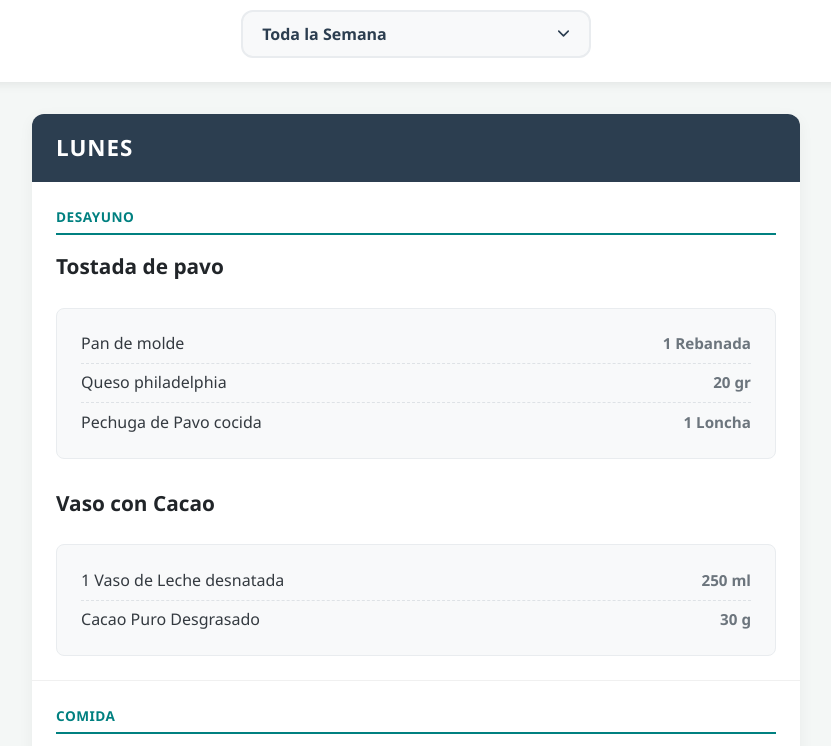
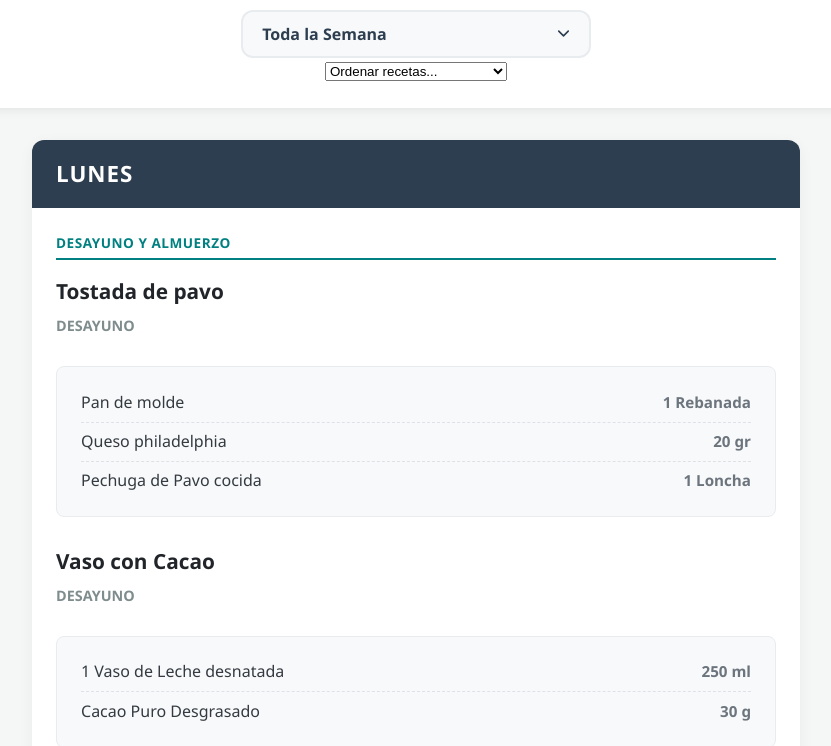
Before and after one commit to pablocebri100/dieta_rocio, a plain HTML site: page index.html in a window 1280 px wide. Shown: the part 73-819 px from the top of the page, without its empty margins (224-1055 px from the left). Drawn offline with Linux system fonts and the light colour scheme.

Commit message:
info calorias y ordenar

```diff
--- a/app.js
+++ b/app.js
@@ -1,11 +1,18 @@
 document.addEventListener('DOMContentLoaded', () => {
     const contenedorMenu = document.getElementById('contenedor-menu');
     const filtroDias = document.getElementById('filtro-dias');
+    const selectorOrden = document.getElementById('selectorOrden');
 
     let datosMenu = [];
 
     const ordenDias = ["LUNES", "MARTES", "MIERCOLES", "JUEVES", "VIERNES", "SABADO", "DOMINGO"];
-    const ordenComidas = ["DESAYUNO", "COMIDA", "MERIENDA", "CENA"];
+
+    const seccionesVisibles = [
+        { titulo: "DESAYUNO Y ALMUERZO", tipos: ["DESAYUNO", "ALMUERZO"] },
+        { titulo: "COMIDA", tipos: ["COMIDA"] },
+        { titulo: "MERIENDA", tipos: ["MERIENDA"] },
+        { titulo: "CENA", tipos: ["CENA"] }
+    ];
 
     fetch('menu.json')
         .then(response => {
@@ -14,20 +21,161 @@ document.addEventListener('DOMContentLoaded', () => {
         })
         .then(data => {
             datosMenu = data;
-            renderizarMenu('TODOS');
+            renderizarMenu();
         })
         .catch(error => {
             console.error('Error:', error);
             contenedorMenu.innerHTML = `<p style="text-align:center; padding: 2rem;">Error al cargar el menú. Asegúrate de ejecutar un servidor local.</p>`;
         });
 
-    filtroDias.addEventListener('change', (e) => {
-        renderizarMenu(e.target.value);
-    });
+    filtroDias.addEventListener('change', renderizarMenu);
+    selectorOrden.addEventListener('change', renderizarMenu);
 
-    function renderizarMenu(diaSeleccionado) {
+    function crearTarjetaPlato(plato) {
+        const platoContenedor = document.createElement('div');
+        platoContenedor.className = 'plato-contenedor';
+
+        const platoHeader = document.createElement('div');
+        platoHeader.className = 'plato-header';
+
+        if (plato.imagen && !plato.imagen.includes('imagen_no_encontrada')) {
+            const img = document.createElement('img');
+            img.className = 'plato-img';
+            img.src = plato.imagen;
+            img.alt = plato.nombre;
+            img.onerror = () => img.style.display = 'none';
+            platoHeader.appendChild(img);
+        }
+
+        const platoInfo = document.createElement('div');
+        platoInfo.className = 'plato-info';
+
+        const platoTitulo = document.createElement('h3');
+        platoTitulo.className = 'plato-titulo';
+        platoTitulo.textContent = plato.nombre;
+        platoInfo.appendChild(platoTitulo);
+
+        // Inyección de Macros y Tipo
+        const etiquetasContenedor = document.createElement('div');
+        etiquetasContenedor.className = 'etiquetas-info';
+        etiquetasContenedor.style.display = 'flex';
+        etiquetasContenedor.style.gap = '10px';
+        etiquetasContenedor.style.marginBottom = '10px';
+        etiquetasContenedor.style.flexWrap = 'wrap';
+        etiquetasContenedor.style.fontSize = '0.9em';
+
+        const etiquetaTipo = document.createElement('span');
+        etiquetaTipo.textContent = (plato.tipo || 'OTRO').toUpperCase();
+        etiquetaTipo.style.fontWeight = 'bold';
+        etiquetaTipo.style.color = '#7f8c8d';
+        etiquetasContenedor.appendChild(etiquetaTipo);
+
+        // Solo se crea y añade la etiqueta si existen las kcal
+        if (plato.kcal_totales) {
+            const etiquetaKcal = document.createElement('span');
+            etiquetaKcal.textContent = `${plato.kcal_totales} kcal`;
+            etiquetaKcal.style.fontWeight = 'bold';
+            etiquetasContenedor.appendChild(etiquetaKcal);
+        }
+
+        // Solo se crea y añade la etiqueta si existen las proteínas
+        if (plato.proteina_total) {
+            const etiquetaProt = document.createElement('span');
+            etiquetaProt.textContent = `${plato.proteina_total}g Prot`;
+            etiquetaProt.style.fontWeight = 'bold';
+            etiquetasContenedor.appendChild(etiquetaProt);
+        }
+
+        platoInfo.appendChild(etiquetasContenedor);
+
+        if (plato.enlace_tiktok) {
+            const btnTiktok = document.createElement('a');
+            btnTiktok.className = 'btn-tiktok';
+            btnTiktok.href = plato.enlace_tiktok;
+            btnTiktok.target = '_blank';
+            btnTiktok.textContent = 'Ver TikTok';
+            platoInfo.appendChild(btnTiktok);
+        }
+
+        platoHeader.appendChild(platoInfo);
+        platoContenedor.appendChild(platoHeader);
+
+        if (plato.ingredientes && plato.ingredientes.length > 0) {
+            const listaIngredientes = document.createElement('ul');
+            listaIngredientes.className = 'ingredientes-lista';
+
+            plato.ingredientes.forEach(ing => {
+                const li = document.createElement('li');
+                li.className = 'ingrediente-item';
+
+                const spanNombre = document.createElement('span');
+                spanNombre.className = 'ing-nombre';
+                spanNombre.textContent = ing.ingrediente;
+
+                const spanCantidad = document.createElement('span');
+                spanCantidad.className = 'ing-cantidad';
+                spanCantidad.textContent = ing.cantidad || '';
+
+                li.appendChild(spanNombre);
+                li.appendChild(spanCantidad);
+                listaIngredientes.appendChild(li);
+            });
+            platoContenedor.appendChild(listaIngredientes);
+        }
+
+        return platoContenedor;
+    }
+
+    function renderizarMenu() {
+        const diaSeleccionado = filtroDias.value;
+        const criterioOrden = selectorOrden.value;
+
         contenedorMenu.innerHTML = '';
 
+        // 1. MODO ORDENAMIENTO: Lista plana exclusiva para COMIDA y CENA
+        if (criterioOrden !== 'defecto') {
+            let recetasFiltradas = datosMenu.filter(p => {
+                const tipo = p.tipo ? p.tipo.toUpperCase() : "";
+                return tipo === "COMIDA" || tipo === "CENA";
+            });
+
+            if (diaSeleccionado !== 'TODOS') {
+                recetasFiltradas = recetasFiltradas.filter(p => p.dias && p.dias.includes(diaSeleccionado));
+            }
+
+            if (criterioOrden === 'kcal_asc') {
+                recetasFiltradas.sort((a, b) => (a.kcal_totales || 99999) - (b.kcal_totales || 99999));
+            } else if (criterioOrden === 'prot_desc') {
+                recetasFiltradas.sort((a, b) => (b.proteina_total || 0) - (a.proteina_total || 0));
+            }
+
+            const contenedorPlano = document.createElement('div');
+            contenedorPlano.className = 'dia-card';
+
+            const tituloLista = document.createElement('h2');
+            tituloLista.className = 'dia-titulo';
+
+            const textoOrden = criterioOrden === 'kcal_asc' ? 'Calorías (Menor a Mayor)' : 'Proteínas (Mayor a Menor)';
+            tituloLista.textContent = `Comidas y Cenas ordenadas por ${textoOrden}`;
+
+            contenedorPlano.appendChild(tituloLista);
+
+            const recetasUnicas = Array.from(new Set(recetasFiltradas.map(a => a.id)))
+                .map(id => recetasFiltradas.find(a => a.id === id));
+
+            recetasUnicas.forEach(plato => {
+                contenedorPlano.appendChild(crearTarjetaPlato(plato));
+            });
+
+            if(recetasUnicas.length === 0) {
+                contenedorPlano.innerHTML += '<p style="padding:15px">No hay comidas ni cenas para mostrar.</p>';
+            }
+
+            contenedorMenu.appendChild(contenedorPlano);
+            return;
+        }
+
+        // 2. MODO CALENDARIO: Agrupado por días y secciones
         const menuAgrupado = {};
         ordenDias.forEach(dia => menuAgrupado[dia] = []);
 
@@ -55,84 +203,30 @@ document.addEventListener('DOMContentLoaded', () => {
             tituloDia.textContent = dia;
             diaCard.appendChild(tituloDia);
 
-            // Agrupar por TIPO de comida (Desayuno, Comida, etc.)
-            ordenComidas.forEach(tipoActual => {
-                // Filtramos todos los platos de este día que correspondan a este tipo
-                const platosDeEsteTipo = platosDelDia.filter(p => p.tipo === tipoActual);
+            seccionesVisibles.forEach(seccion => {
+                const platosDeEstaSeccion = platosDelDia.filter(p => {
+                    const tipoPlato = p.tipo ? p.tipo.toUpperCase() : "";
+                    return seccion.tipos.includes(tipoPlato);
+                });
 
-                if (platosDeEsteTipo.length === 0) return; // Si no hay platos de este tipo, saltamos
+                if (platosDeEstaSeccion.length === 0) return;
 
-                // Crear la sección de la comida (Solo aparece una vez por tipo)
+                platosDeEstaSeccion.sort((a, b) => {
+                    const tipoA = a.tipo ? a.tipo.toUpperCase() : "";
+                    const tipoB = b.tipo ? b.tipo.toUpperCase() : "";
+                    return seccion.tipos.indexOf(tipoA) - seccion.tipos.indexOf(tipoB);
+                });
+
                 const comidaSeccion = document.createElement('div');
                 comidaSeccion.className = 'comida-seccion';
 
                 const tipoEtiqueta = document.createElement('span');
                 tipoEtiqueta.className = 'tipo-comida';
-                tipoEtiqueta.textContent = tipoActual;
+                tipoEtiqueta.textContent = seccion.titulo;
                 comidaSeccion.appendChild(tipoEtiqueta);
 
-                // Imprimir cada plato dentro de esta sección
-                platosDeEsteTipo.forEach(plato => {
-                    const platoContenedor = document.createElement('div');
-                    platoContenedor.className = 'plato-contenedor';
-
-                    const platoHeader = document.createElement('div');
-                    platoHeader.className = 'plato-header';
-
-                    const platoInfo = document.createElement('div');
-                    platoInfo.className = 'plato-info';
-
-                    const platoTitulo = document.createElement('h3');
-                    platoTitulo.className = 'plato-titulo';
-                    platoTitulo.textContent = plato.nombre;
-                    platoInfo.appendChild(platoTitulo);
-
-                    if (plato.enlace_tiktok) {
-                        const btnTiktok = document.createElement('a');
-                        btnTiktok.className = 'btn-tiktok';
-                        btnTiktok.href = plato.enlace_tiktok;
-                        btnTiktok.target = '_blank';
-                        btnTiktok.textContent = 'Ver TikTok';
-                        platoInfo.appendChild(btnTiktok);
-                    }
-
-                    platoHeader.appendChild(platoInfo);
-                    if (plato.imagen && !plato.imagen.includes('imagen_no_encontrada')) {
-                        const img = document.createElement('img');
-                        img.className = 'plato-img';
-                        img.alt = plato.nombre;
-                        img.src = plato.imagen;
-                        img.onerror = () => img.style.display = 'none';
-                        platoHeader.appendChild(img);
-                    }
-
-
-                    platoContenedor.appendChild(platoHeader);
-
-                    if (plato.ingredientes && plato.ingredientes.length > 0) {
-                        const listaIngredientes = document.createElement('ul');
-                        listaIngredientes.className = 'ingredientes-lista';
-
-                        plato.ingredientes.forEach(ing => {
-                            const li = document.createElement('li');
-                            li.className = 'ingrediente-item';
-
-                            const spanNombre = document.createElement('span');
-                            spanNombre.className = 'ing-nombre';
-                            spanNombre.textContent = ing.ingrediente;
-
-                            const spanCantidad = document.createElement('span');
-                            spanCantidad.className = 'ing-cantidad';
-                            spanCantidad.textContent = ing.cantidad || '';
-
-                            li.appendChild(spanNombre);
-                            li.appendChild(spanCantidad);
-                            listaIngredientes.appendChild(li);
-                        });
-                        platoContenedor.appendChild(listaIngredientes);
-                    }
-
-                    comidaSeccion.appendChild(platoContenedor);
+                platosDeEstaSeccion.forEach(plato => {
+                    comidaSeccion.appendChild(crearTarjetaPlato(plato));
                 });
 
                 diaCard.appendChild(comidaSeccion);
--- a/index.html
+++ b/index.html
@@ -1,3 +1,8 @@
+<!--
+python -m http.server 8000
+http://localhost:8000
+-->
+
 <!DOCTYPE html>
 <html lang="es">
 <head>
@@ -21,6 +26,13 @@
                 <option value="DOMINGO">Domingo</option>
             </select>
         </div>
+        <div class="controles-orden">
+            <select id="selectorOrden">
+                <option value="defecto">Ordenar recetas...</option>
+                <option value="kcal_asc">Calorías (Menor a Mayor)</option>
+                <option value="prot_desc">Proteínas (Mayor a Menor)</option>
+            </select>
+        </div>
     </header>
 
     <main id="contenedor-menu">
--- a/menu.json
+++ b/menu.json
@@ -29,7 +29,11 @@
         ],
         "dias": [
             "SABADO"
-        ]
+        ],
+        "kcal_totales": 653.0,
+        "grasa_total": 19.28,
+        "carbohidratos_totales": 62.96,
+        "proteina_total": 53.5
     },
     {
         "id": 2,
@@ -53,7 +57,11 @@
         ],
         "dias": [
             "DOMINGO"
-        ]
+        ],
+        "kcal_totales": 670.0,
+        "grasa_total": 25.66,
+        "carbohidratos_totales": 61.97,
+        "proteina_total": 49.03
     },
     {
         "id": 3,
@@ -73,7 +81,11 @@
         ],
         "dias": [
             "DOMINGO"
-        ]
+        ],
+        "kcal_totales": 442.0,
+        "grasa_total": 11.88,
+        "carbohidratos_totales": 33.38,
+        "proteina_total": 48.12
     },
     {
         "id": 4,
@@ -109,7 +121,11 @@
         ],
         "dias": [
             "SABADO"
-        ]
+        ],
+        "kcal_totales": 565.0,
+        "grasa_total": 30.42,
+        "carbohidratos_totales": 33.26,
+        "proteina_total": 41.55
     },
     {
         "id": 5,
@@ -131,6 +147,10 @@
                 "cantidad": "70 gr"
             },
             {
+                "ingrediente": "Pechuga de pollo",
+                "cantidad": "130"
+            },
+            {
                 "ingrediente": "tomate frito",
                 "cantidad": "50 gr"
             },
@@ -145,7 +165,11 @@
         ],
         "dias": [
             "VIERNES"
-        ]
+        ],
+        "kcal_totales": 690.0,
+        "grasa_total": 33.97,
+        "carbohidratos_totales": 24.45,
+        "proteina_total": 66.63
     },
     {
         "id": 6,
@@ -173,7 +197,11 @@
         ],
         "dias": [
             "VIERNES"
-        ]
+        ],
+        "kcal_totales": 538.0,
+        "grasa_total": 24.54,
+        "carbohidratos_totales": 22.69,
+        "proteina_total": 54.3
     },
     {
         "id": 7,
@@ -201,7 +229,11 @@
         ],
         "dias": [
             "JUEVES"
-        ]
+        ],
+        "kcal_totales": 371.0,
+        "grasa_total": 15.69,
+        "carbohidratos_totales": 26.54,
+        "proteina_total": 30.54
     },
     {
         "id": 8,
@@ -229,7 +261,11 @@
         ],
         "dias": [
             "JUEVES"
-        ]
+        ],
+        "kcal_totales": 777.0,
+        "grasa_total": 29.53,
+        "carbohidratos_totales": 50.13,
+        "proteina_total": 74.29
     },
     {
         "id": 10,
@@ -261,7 +297,11 @@
         ],
         "dias": [
             "MIERCOLES"
-        ]
+        ],
+        "kcal_totales": 519.0,
+        "grasa_total": 14.09,
+        "carbohidratos_totales": 42.49,
+        "proteina_total": 58.04
     },
     {
         "id": 11,
@@ -289,7 +329,11 @@
         ],
         "dias": [
             "MIERCOLES"
-        ]
+        ],
+        "kcal_totales": 480.0,
+        "grasa_total": 20.66,
+        "carbohidratos_totales": 33.58,
+        "proteina_total": 38.63
     },
     {
         "id": 12,
@@ -317,7 +361,11 @@
         ],
         "dias": [
             "MARTES"
-        ]
+        ],
+        "kcal_totales": 541.0,
+        "grasa_total": 13.47,
+        "carbohidratos_totales": 54.79,
+        "proteina_total": 49.45
     },
     {
         "id": 13,
@@ -332,11 +380,11 @@
             },
             {
                 "ingrediente": "calabacin",
-                "cantidad": "250 gr"
+                "cantidad": "200 gr"
             },
             {
                 "ingrediente": "Huevo",
-                "cantidad": "1"
+                "cantidad": "2"
             },
             {
                 "ingrediente": "arroz",
@@ -345,7 +393,11 @@
         ],
         "dias": [
             "MARTES"
-        ]
+        ],
+        "kcal_totales": 610.0,
+        "grasa_total": 15.03,
+        "carbohidratos_totales": 184.63,
+        "proteina_total": 31.54
     },
     {
         "id": 14,
@@ -356,11 +408,21 @@
         "ingredientes": [
             {
                 "ingrediente": "Champiñones laminados ",
-                "cantidad": "200 gr o 300 gr"
+                "cantidad": "200 gr o 300 gr",
+                "nombre_fatsecret": "Hacendado Champiñones Laminados",
+                "kcal": "63",
+                "grasa": "0,30",
+                "carbohidratos": "4,50",
+                "proteina": "8,40"
             },
             {
                 "ingrediente": "Pechuga de pollo",
-                "cantidad": "150gr (media pechuga)"
+                "cantidad": "150gr (media pechuga)",
+                "nombre_fatsecret": "Pechuga de Pollo",
+                "kcal": "293",
+                "grasa": "11,58",
+                "carbohidratos": "0",
+                "proteina": "44,32"
             },
             {
                 "ingrediente": "yogurt",
@@ -368,12 +430,21 @@
             },
             {
                 "ingrediente": "Queso crema",
-                "cantidad": "60 gr"
+                "cantidad": "60 gr",
+                "nombre_fatsecret": "Hacendado Queso Crema Light",
+                "kcal": "78",
+                "grasa": "4,98",
+                "carbohidratos": "2,88",
+                "proteina": "5,40"
             }
         ],
         "dias": [
             "LUNES"
-        ]
+        ],
+        "kcal_totales": 479.0,
+        "grasa_total": 16.96,
+        "carbohidratos_totales": 12.98,
+        "proteina_total": 63.52
     },
     {
         "id": 15,
@@ -405,7 +476,11 @@
         ],
         "dias": [
             "LUNES"
-        ]
+        ],
+        "kcal_totales": 652.0,
+        "grasa_total": 8.87,
+        "carbohidratos_totales": 97.6,
+        "proteina_total": 43.99
     },
     {
         "id": 16,
@@ -518,5 +593,35 @@
             "SABADO",
             "DOMINGO"
         ]
+    },
+    {
+        "id": 20,
+        "nombre": "Tostada de Jamón",
+        "tipo": "Almuerzo",
+        "imagen": null,
+        "enlace_tiktok": null,
+        "ingredientes": [
+            {
+                "ingrediente": "Pan de molde",
+                "cantidad": "1 Rebanada"
+            },
+            {
+                "ingrediente": "Queso philadelphia",
+                "cantidad": "20 gr"
+            },
+            {
+                "ingrediente": "Jamon serrano",
+                "cantidad": "1 Loncha"
+            }
+        ],
+        "dias": [
+            "LUNES",
+            "MARTES",
+            "MIERCOLES",
+            "JUEVES",
+            "VIERNES",
+            "SABADO",
+            "DOMINGO"
+        ]
     }
 ]
```
